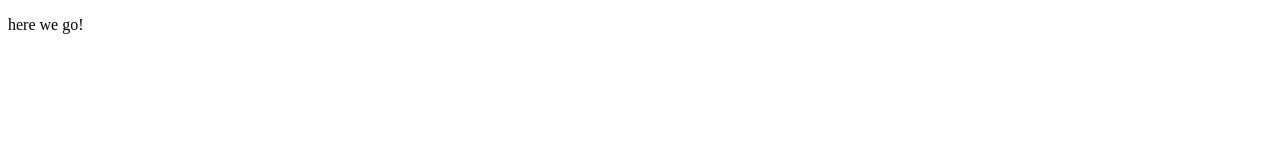
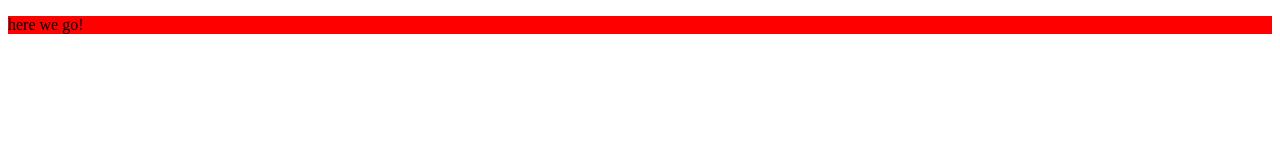
Before and after one commit to creepin-coder/creepin-coder.github.io, a plain HTML site: page index.html in a window 1280 px wide. Drawn offline with Linux system fonts and the light colour scheme.

Commit message:
Update index.html

```diff
--- a/index.html
+++ b/index.html
@@ -25,7 +25,10 @@
     </script>
 </head>
 <body onclick="makeFlow(3)">
-    <p>here we go!</p><!-- TODO make the page preview. I mean, look, you paste URL and you get an iframe automatically (if availiable) -->
+    <div id="clicker" style="background-color: red; size: 200px 300px">
+        <p>here we go!</p>
+    </div>
+    <!-- TODO make the page preview. I mean, look, you paste URL and you get an iframe automatically (if availiable) -->
 
     <!--
     <iframe width="560" height="315" src="https://frontend.vh.yandex.ru/player/vgZRkPMmJLmE?from=partner&mute=1&autoplay=1&branding=0" allow="autoplay; fullscreen; accelerometer; gyroscope; picture-in-picture; encrypted-media" frameborder="0" scrolling="no" allowfullscreen></iframe>
```
